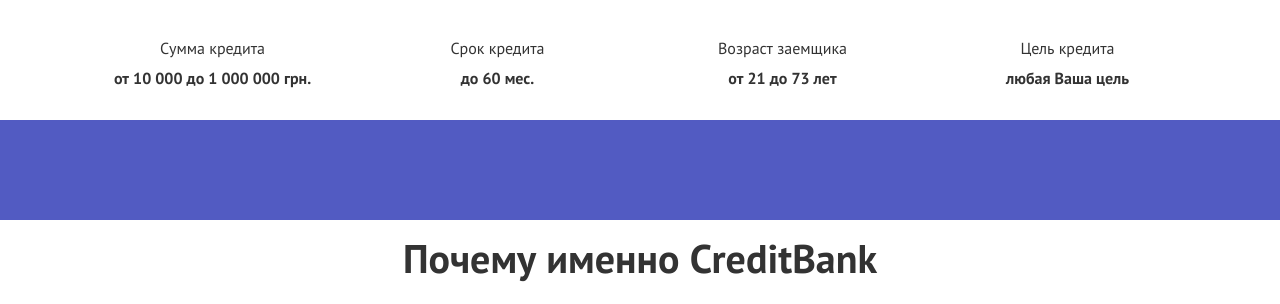
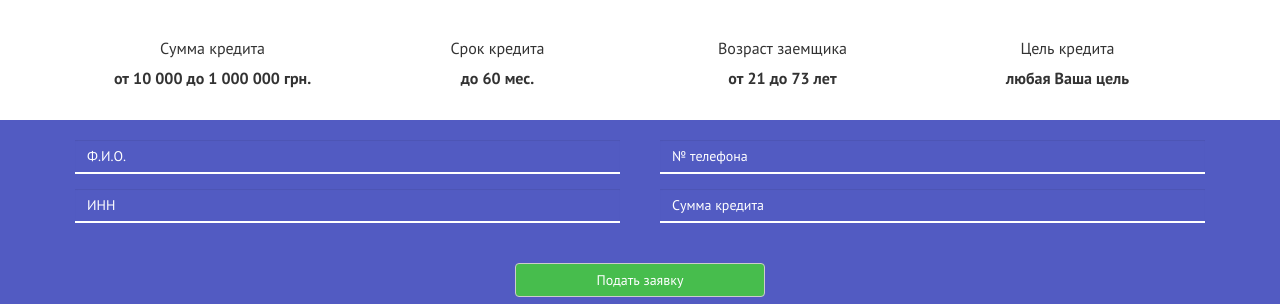
Before and after one commit to ReznichenkoSergey/CreditBank, a website: page index.html in a window 1280 px wide. Shown: the part 495-799 px from the top of the page. Drawn offline with Linux system fonts and the light colour scheme.

Commit message:
Form added

```diff
--- a/assets/scss/_header.scss
+++ b/assets/scss/_header.scss
@@ -108,12 +108,60 @@
     }
 }
 
-.sender{
+.sender {
     background-color: $color-primary;
+    padding-top: 20px;
+    padding-bottom: 20px;
 
-    &-container{
+    padding-left: 40px;
+    padding-right: 40px;
+
+    &-container {
         height: 100px;
         background-color: $color-primary;
+    }
+
+    &-btn-container {
+        display: flex;
+        justify-content: center;
+        margin-bottom: 0;
+    }
+
+    &__btn {
+        color: white;
+        min-width: 250px;
+        background-color: #47bd4d;
+    }
+
+    &__input {
+        color: white;
+        border: none;
+        border-bottom: 2px solid white;
+        border-radius: 0;
+        background-color: $color-primary;
+        transition: font-weight 0.5s;
+
+        &:focus,
+        &:hover,
+        &:active {
+            border: none;
+            border-bottom: 2px solid white;
+            font-weight: bold;
+            box-shadow: none;
+        }
+
+        &::placeholder {
+            color: white;
+        }
+    }
+
+    .form-group {
+        padding-left: 20px;
+        padding-right: 20px;
+
+        &:nth-of-type(4){
+margin-bottom: 40px;
+        }
     }
 }
 
--- a/index.html
+++ b/index.html
@@ -94,8 +94,28 @@
   </article>
 
   <article class="sender container-fluid">
-    <div class="sender-container">
 
+    <div class="sender-container container">
+      <div class="row">
+        <form>
+          <div class="form-group col-md-6 col-xs-12">
+            <input type="text" class="sender__input form-control" id="client" placeholder="Ф.И.О.">
+          </div>
+          <div class="form-group col-md-6 col-xs-12">
+            <input type="tel" class="sender__input form-control" id="phone" placeholder="№ телефона">
+          </div>
+          <div class="form-group col-md-6 col-xs-12">
+            <input type="text" class="sender__input form-control" id="clientCode" placeholder="ИНН">
+          </div>
+          <div class="form-group col-md-6 col-xs-12">
+            <input type="number" class="sender__input form-control" id="creditValue" placeholder="Сумма кредита">
+          </div>
+
+          <div class="sender-btn-container form-group col-lg-12 col-xs-12">
+            <button type="submit" class="sender__btn btn btn-default">Подать заявку</button>
+          </div>
+      </div>
+      </form>
     </div>
   </article>
 
```
Also changed, not shown: assets/css/style.css.
